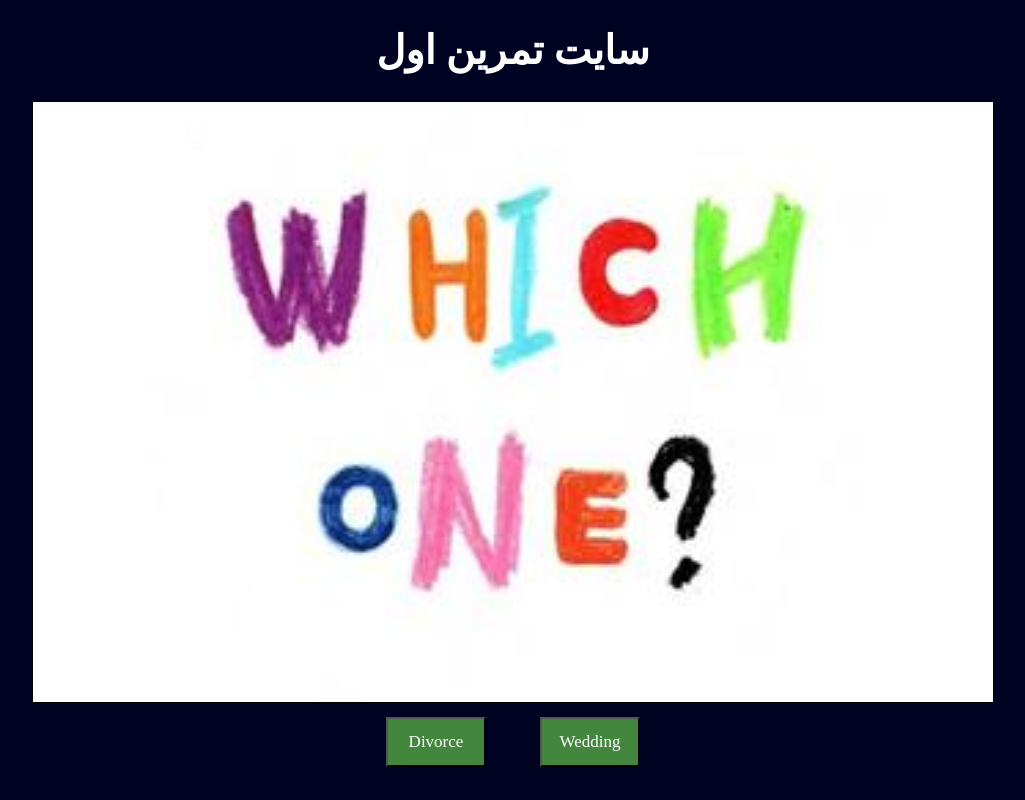
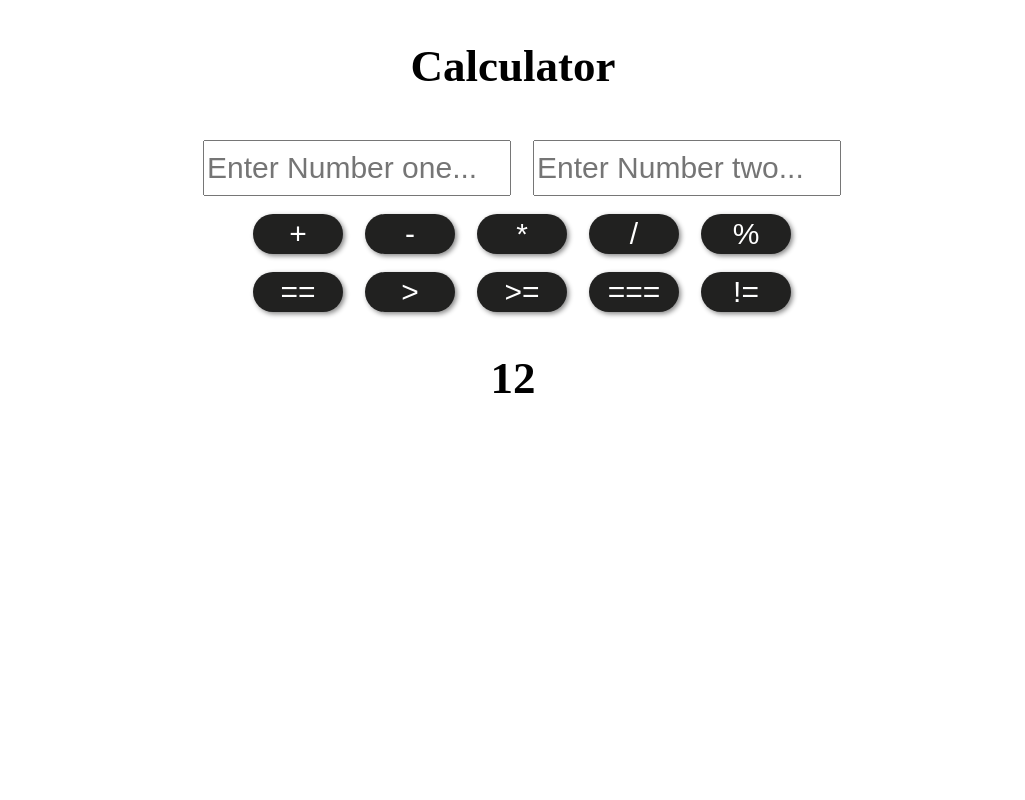
Before and after one commit to ALIZucker/jsTutorial, a plain HTML site: page index.html in a window 1280 px wide. Shown: the whole page, without its empty margins (127-1152 px from the left). Drawn offline with Linux system fonts and the light colour scheme.

Commit message:
first_project

```diff
--- a/assets/Sass/style.scss
+++ b/assets/Sass/style.scss
@@ -1,38 +1,37 @@
-$btncolor: #43863DFF;
-$text-color: #fff;
+$font-size: 45px;
+$botten-color: #212120;
+$botten-textcol: #d1d1cb;
 
-@mixin base($width-size,$height-size) {
-  width: $width-size;
-  height: $height-size;
+@mixin basestyle($widths,$hights,$sizefo,$col-btn,$marginsize) {
+  width: $widths;
+  height: $hights;
+  font-size: $sizefo;
+  color: $col-btn;
+  margin-left: $marginsize;
+  margin-top: $marginsize;
 }
 
-@mixin basecolor($color,$font-famil,$font-size) {
-  color: $color;
-  font-family: $font-famil;
+#titr {
   font-size: $font-size;
-}
-//--------------------------------------
-body {
-  margin: 0;
-  padding: 0;
-  text-align: center;
-  background-color: #000222;
+  margin-top: 40px;
+
 }
 
-#main-image {
-  @include base(75%, 600px);
-  border: 1px black solid;
+#reasult {
+  @extend #titr;
+}
+
+#input1 {
+  @include basestyle(300px, 50px, 30px, $botten-color, 18px);
+}
+#input2{
+  @extend #input1;
 }
 
 .btn {
-  @include base(100px, 50px);
-  @include basecolor($text-color, "Calisto MT", 17px);
-  margin: 10px 25px;
-  background-color: $btncolor;
+  @include basestyle(90px, 40px, 30px, #fff, 18px);
+  border: none;
+  border-radius: 50px;
+  background-color: #212120;
+  box-shadow: 2px 2px 5px #888888;
 }
-
-#title {
-  @include basecolor($text-color, Titr, 40px);
-
-
-}
--- /dev/null
+++ b/assets/jscript.js
@@ -0,0 +1,52 @@
+let input1 = document.getElementById("input1");
+let input2 = document.getElementById("input2");
+let reazu = document.getElementById("reasult");
+
+function add() {
+    let add = parseInt(input1.value) + parseInt(input2.value)
+    reazu.innerHTML = add
+}
+
+function tafrigh() {
+    let tafrigh = parseInt(input1.value) - parseInt(input2.value)
+    reazu.innerHTML = tafrigh
+}
+
+function zarb() {
+    let zarb1 = parseInt(input1.value) * parseInt(input2.value)
+    reazu.innerHTML = zarb1
+}
+
+function taghsim() {
+    let taghsim1 = parseInt(input1.value) / parseInt(input2.value)
+    reazu.innerHTML = taghsim1
+}
+
+function mod() {
+    let mode = parseInt(input1.value) % parseInt(input2.value)
+    reazu.innerHTML = mode
+}
+
+function mosavi_mosavi() {
+
+    parseInt(input1.value) == parseInt(input2.value) ? reazu.innerHTML = "درسته" : reazu.innerHTML = "نادرسته مساوی نیست"
+
+}
+
+function bozorgtar() {
+    parseInt(input1.value) > parseInt(input2.value) ? reazu.innerHTML = "درسته" : reazu.innerHTML = "نادرسته بزرگتر نیست"
+}
+
+function bozorgtar_mosavi() {
+    parseInt(input1.value) >= parseInt(input2.value) ? reazu.innerHTML = "درسته" : reazu.innerHTML = "نادرسته بزرگتر نیست"
+}
+
+function mosavi_mosavi_mosavi() {
+    parseInt(input1.value) === parseInt(input2.value) ? reazu.innerHTML = "درسته" : reazu.innerHTML = "نادرسته مساوی نیست"
+}
+
+function not_mosavi() {
+
+    parseInt(input1.value) != parseInt(input2.value) ? reazu.innerHTML = "درسته مساوی نیست" : reazu.innerHTML = "نادرسته مساوی هست"
+
+}
--- a/index.html
+++ b/index.html
@@ -6,19 +6,31 @@
     <link rel="stylesheet" href="assets/Sass/style.css">
     <link rel="icon" href="assets/img/js.svg">
 </head>
-<body>
+<body style="text-align: center ;">
+<h1 id="titr">Calculator</h1>
 
-<h1 id="title">سایت تمرین اول</h1>
 <div>
-    <img src="assets/img/Which-one.jpeg" id="main-image" title="تمرین تغییر عکس با کلیک" alt="ازدواج|طلاق">
 
+    <input type="number" required  id="input1" placeholder="Enter Number one...">
+    <input type="number" required  id="input2" placeholder="Enter Number two...">
 </div>
-<button class="btn" onclick="SetImage('assets/img/0_divorce.webp')">Divorce</button>
-<button class="btn" onclick="SetImage('assets/img/Wedding.jpg')"> Wedding</button>
-<script>
-    function SetImage(value) {
-        document.getElementById('main-image').src = value
-    }
+<div>
+    <input type="button" onclick="add()" class="btn" value="+">
+    <input type="button" onclick="tafrigh()" class="btn" value="-">
+    <input type="button" onclick="zarb()" class="btn" value="*">
+    <input type="button" onclick="taghsim()" class="btn" value="/">
+    <input type="button" onclick="taghsim()" class="btn" value="%">
+</div>
+<div>
+    <input type="button" onclick="mosavi_mosavi()" class="btn" value="==">
+    <input type="button" onclick="bozorgtar()" class="btn" value=">">
+    <input type="button" onclick="bozorgtar_mosavi()" class="btn" value=">=">
+    <input type="button" onclick="mosavi_mosavi_mosavi()" class="btn" value="===">
+    <input type="button" onclick="not_mosavi()" class="btn" value="!=">
+</div>
+<h2 id="reasult">12</h2>
+
+<script src="assets/jscript.js">
 </script>
 </body>
 </html>
```
Also changed, not shown: assets/Sass/style.css, 1 other file.
